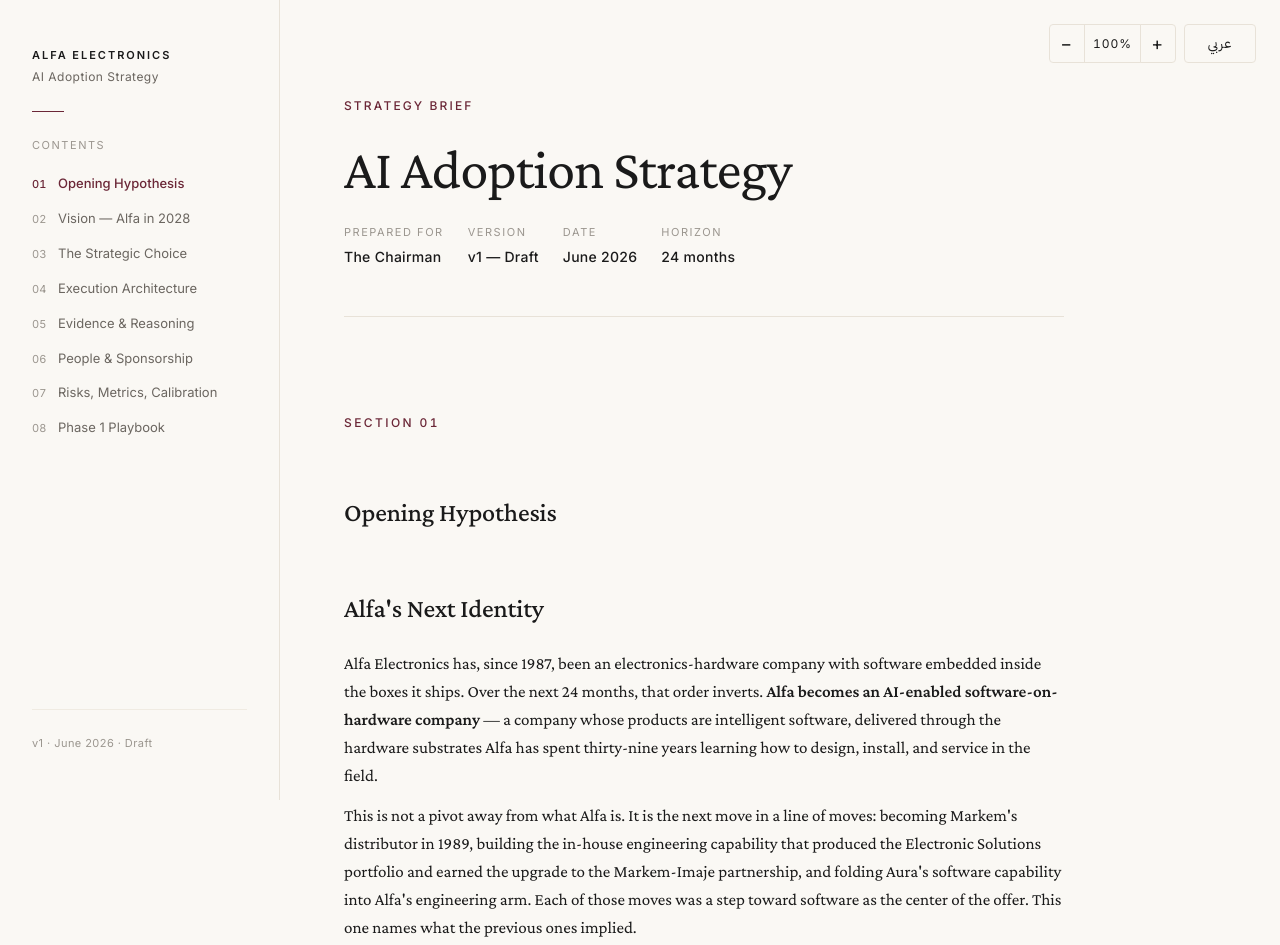
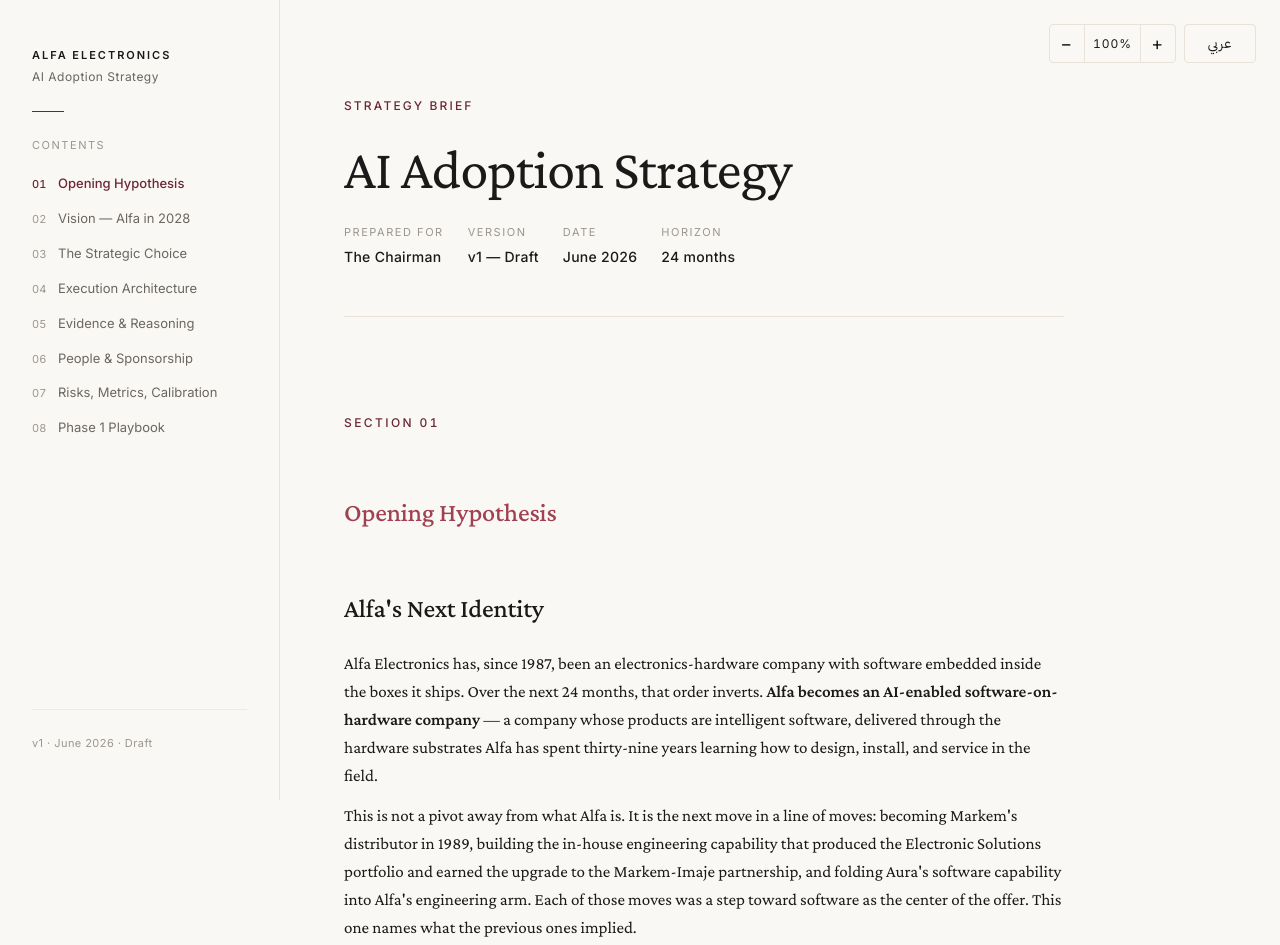
Before and after one commit to fadiaadib/project-blue, a plain HTML site: page index.html in a window 1280 px wide. Shown: the top 945 px of the page. Drawn offline with nearby package versions, Linux system fonts and the light colour scheme; a web font is replaced by a local one.

Commit message:
Update section-title color

```diff
--- a/index.html
+++ b/index.html
@@ -428,7 +428,7 @@
       font-size: 2.5rem;
       line-height: 1.1;
       letter-spacing: -0.01em;
-      color: var(--ink);
+      color: var(--accent-soft) !important;
     }
     .section h2 {
       font-family: var(--serif-en);
```
